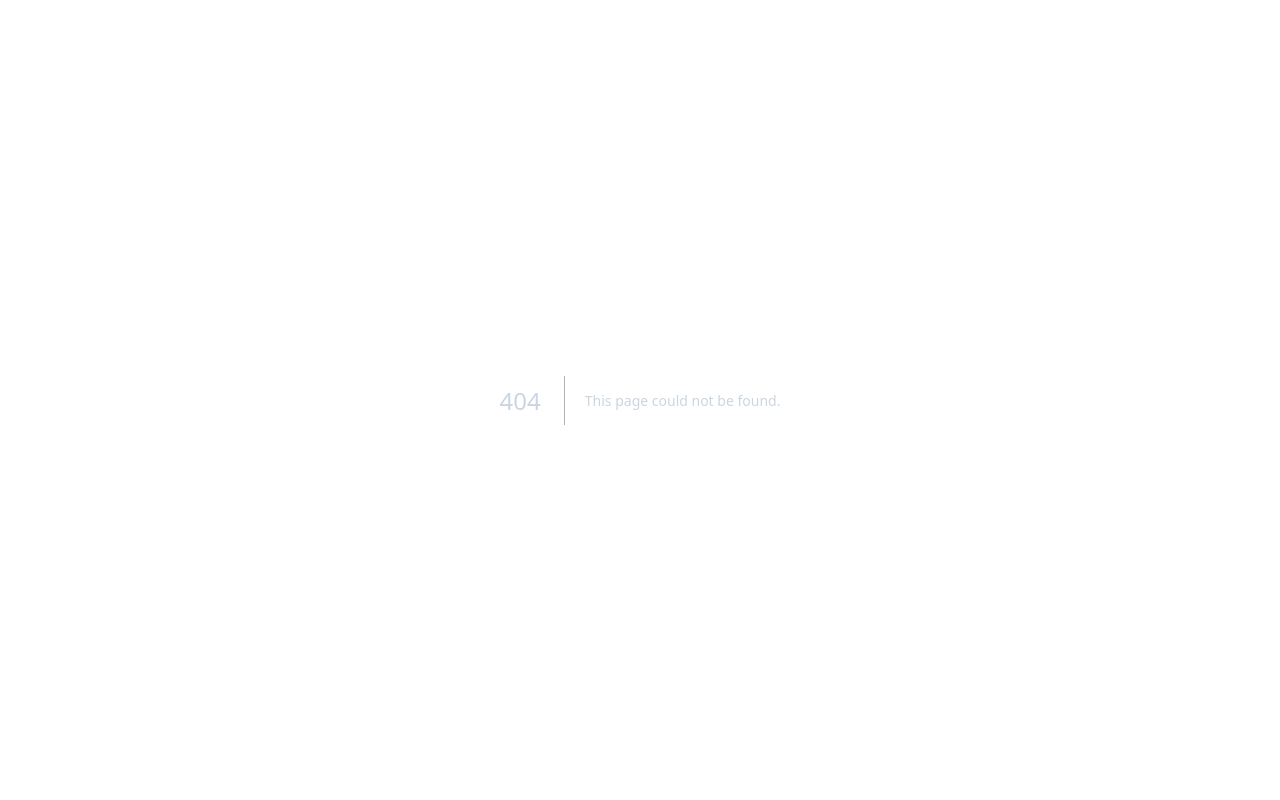
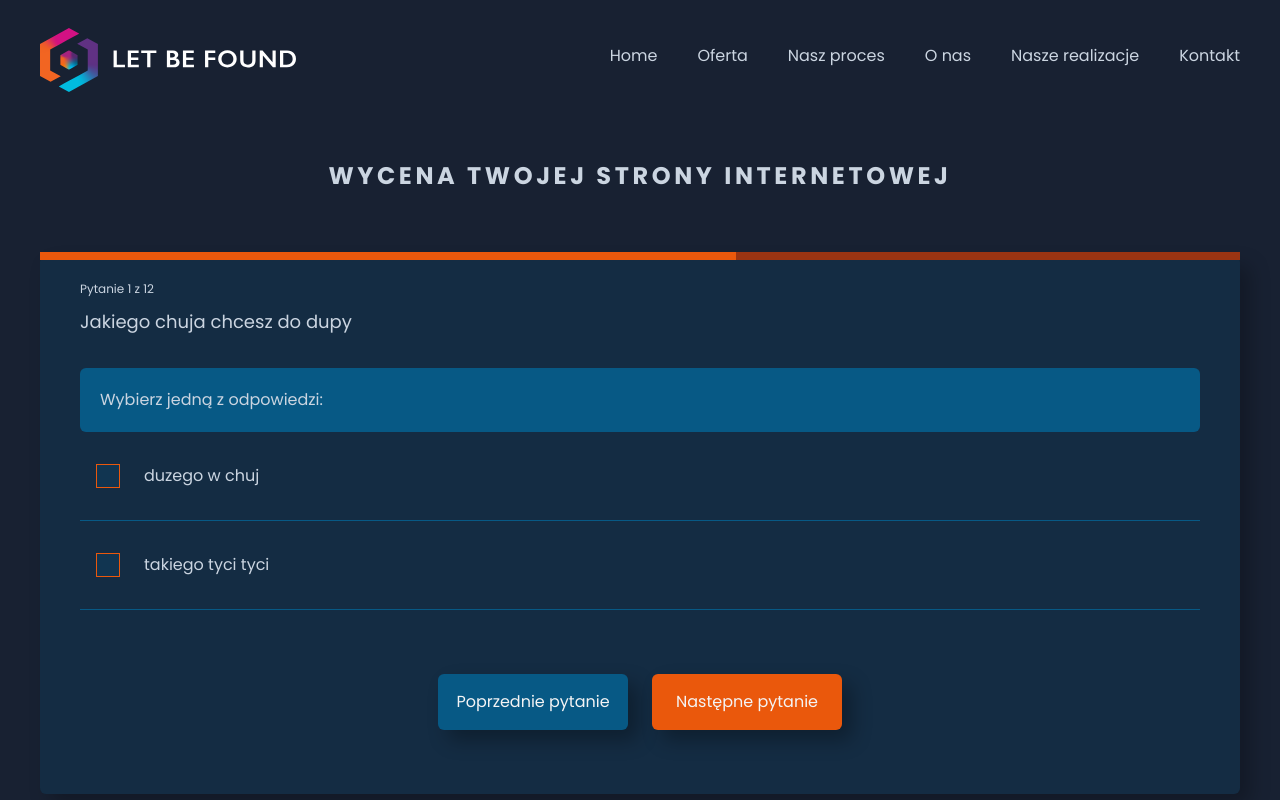
Before and after one commit to MarcinPultorak/LetBeFound, a Next.js app: page /wycena in a window 1280 px wide. Before the commit this address had no page. Shown: the top 800 px of the page. Built offline with nearby package versions, Linux system fonts and the light colour scheme.

Commit message:
wycena section

```diff
--- a/package.json
+++ b/package.json
@@ -34,6 +34,7 @@
     "typescript": "5.1.6"
   },
   "devDependencies": {
+    "@tailwindcss/forms": "^0.5.6",
     "prettier": "3.0.2",
     "prettier-plugin-tailwindcss": "^0.5.3"
   }
--- /dev/null
+++ b/src/components/feature/Questionnaire.tsx
@@ -0,0 +1,64 @@
+import { FC } from "react";
+import Header from "./Header/Header";
+import Checkbox from "../ui/Checkbox";
+import Button from "../ui/Button";
+import ProgressBar from "../ui/ProgressBar";
+
+const Questionnaire: FC = () => {
+  return (
+    <section className="flex-grow bg-grayBlue px-5 sm:px-10 py-10 sm:py-20">
+      <div className="max-w-screen-2xl mx-auto">
+        <Header />
+
+        <h2 className="uppercase text-base sm:text-xl lg:text-2xl text-center font-bold tracking-[.15em] mt-20">
+          Wycena twojej strony internetowej
+        </h2>
+        <div
+          className="bg-sky-800 bg-opacity-20 px-5 sm:px-10 pt-5 pb-16 mt-10 sm:mt-16 rounded-md relative"
+          style={{
+            boxShadow: "10px 10px 20px 0px rgba(0, 0, 0, 0.25)",
+          }}
+        >
+          <ProgressBar questionsCount={12} currentQuestion={7} />
+          <span className="text-xs ">Pytanie 1 z 12</span>
+          <h2 className="mt-2 text-sm sm:text-base md:text-lg ">
+            Jakiego chuja chcesz do dupy
+          </h2>
+          <div className="bg-sky-800 p-3 sm:p-5 mt-8 rounded-md text-center sm:text-left">
+            <span className="text-xs sm:text-sm md:text-base">
+              Wybierz jedną z odpowiedzi:
+            </span>
+          </div>
+          <div className="py-8 px-4 border-b border-sky-800 text-xs sm:text-sm md:text-base">
+            <Checkbox label="duzego w chuj" />
+          </div>
+          <div className="py-8 px-4 border-b border-sky-800 text-xs sm:text-sm md:text-base">
+            <Checkbox label="takiego tyci tyci" />
+          </div>
+          <div className="sm:flex sm:space-x-6 space-y-4 sm:space-y-0 mt-16 justify-center">
+            <Button
+              variant="sky"
+              className="sm:max-w-[190px] font-normal normal-case text-xs sm:text-sm md:text-base"
+              style={{
+                boxShadow: "10px 10px 20px 0px rgba(0, 0, 0, 0.30)",
+              }}
+            >
+              Poprzednie pytanie
+            </Button>
+            <Button
+              variant="orange"
+              className="sm:max-w-[190px] font-normal normal-case text-xs sm:text-sm md:text-base"
+              style={{
+                boxShadow: "10px 10px 20px 0px rgba(0, 0, 0, 0.30)",
+              }}
+            >
+              Następne pytanie
+            </Button>
+          </div>
+        </div>
+      </div>
+    </section>
+  );
+};
+
+export default Questionnaire;
--- a/src/components/ui/Button.tsx
+++ b/src/components/ui/Button.tsx
@@ -5,7 +5,7 @@ import Spinner from "./Spinner";
 
 type Props = {
   isSubmitting?: boolean;
-  variant?: "primary" | "secondary" | "blank";
+  variant?: "primary" | "secondary" | "orange" | "sky" | "blank";
 };
 const Button: FC<ButtonHTMLAttributes<HTMLButtonElement> & Props> = ({
   isSubmitting,
@@ -16,6 +16,8 @@ const Button: FC<ButtonHTMLAttributes<HTMLButtonElement> & Props> = ({
     primary: "bg-sky-500 text-zinc-100 hover:bg-sky-800 px-5",
     secondary:
       "bg-white boder-black text-black border border-slate-400 hover:bg-slate-100",
+    orange: "bg-orange-600 hover:bg-orange-500 text-zinc-100",
+    sky: "bg-sky-800 hover:bg-sky-600 text-zinc-100",
   };
 
   return (
--- /dev/null
+++ b/src/components/ui/Checkbox.tsx
@@ -0,0 +1,32 @@
+import { ForwardRefComponent } from "framer-motion";
+import {
+  FC,
+  ForwardRefRenderFunction,
+  InputHTMLAttributes,
+  forwardRef,
+} from "react";
+
+export type InputProps = {
+  label: string;
+};
+
+const Checkbox: ForwardRefRenderFunction<
+  HTMLInputElement,
+  InputProps & InputHTMLAttributes<HTMLInputElement>
+> = ({ label, ...props }, ref) => {
+  return (
+    <>
+      <label className="flex space-x-6">
+        <input
+          {...props}
+          ref={ref}
+          type="checkbox"
+          className="w-4 h-4 sm:w-6 sm:h-6 checked:text-orange-600 bg-sky-800 bg-opacity-20 focus:ring-0 focus:outline-none focus:ring-offset-0 border border-orange-600"
+        />
+        <span>{label}</span>
+      </label>
+    </>
+  );
+};
+
+export default forwardRef(Checkbox);
--- /dev/null
+++ b/src/components/ui/ProgressBar.tsx
@@ -0,0 +1,28 @@
+import { animate, motion } from "framer-motion";
+import { FC } from "react";
+
+export type Props = {
+  questionsCount: number;
+  currentQuestion: number;
+};
+
+const ProgressBar: FC<Props> = ({ questionsCount, currentQuestion }) => {
+  const calcWidth =
+    currentQuestion >= 1 && currentQuestion <= questionsCount
+      ? Math.round((currentQuestion / questionsCount) * 100)
+      : 0;
+
+  return (
+    <>
+      <div className="w-full h-2 bg-orange-800 absolute top-0 left-0 -translate-y-1">
+        <motion.div
+          animate={{ width: `${calcWidth}%` }}
+          transition={{ duration: 1 }}
+          className="bg-orange-600 h-2"
+        ></motion.div>
+      </div>
+    </>
+  );
+};
+
+export default ProgressBar;
--- /dev/null
+++ b/src/pages/wycena.tsx
@@ -0,0 +1,8 @@
+import Questionnaire from "@/components/feature/Questionnaire";
+import { FC } from "react";
+
+const WycenaPage: FC = () => {
+  return <Questionnaire />;
+};
+
+export default WycenaPage;
--- a/tailwind.config.ts
+++ b/tailwind.config.ts
@@ -1,5 +1,6 @@
 import type { Config } from "tailwindcss";
 const colors = require('tailwindcss/colors');
+const plugin = require('tailwindcss/plugin')
 
 const config: Config = {
   content: [
@@ -34,7 +35,7 @@ const config: Config = {
       },
       blackPurple: {
         DEFAULT: '#050915'
-      }
+      },
     },
     extend: {
       backgroundImage: {
@@ -44,7 +45,7 @@ const config: Config = {
       },
     },
   },
-  plugins: [],
+  plugins: [require('@tailwindcss/forms')],
 };
 
 export default config;
```
Also changed, not shown: 1 other file (tests, documents, lock files or other folders).
